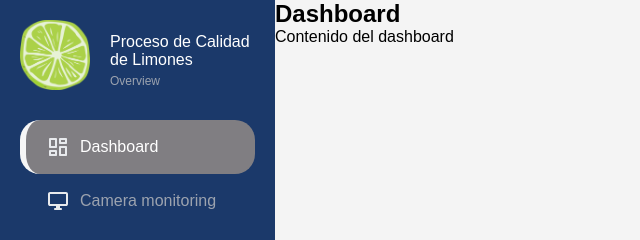
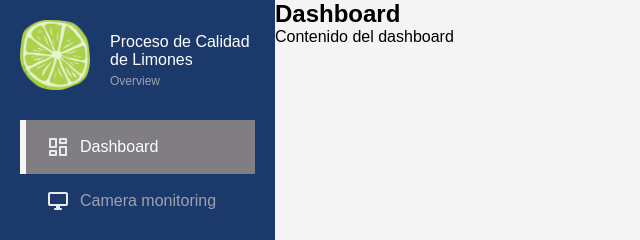
Before and after one commit to RomaFiles/Dashboard-Limones, a website built with Vite: page index.html in a window 1280 px wide. Shown: the top 240 px of the page, 0-640 px from the left. Built offline with nearby package versions, Linux system fonts and the light colour scheme.

Commit message:
menu-item border adjust

```diff
--- a/style.css
+++ b/style.css
@@ -64,7 +64,7 @@ body {
     transition: background-color 0.3s;
     position: relative;
     border-left: 6px solid transparent; /* Línea oculta por defecto */
-    border-radius: 20px;
+    border-radius: 0px;
 }
 
 .menu-item img {
```
